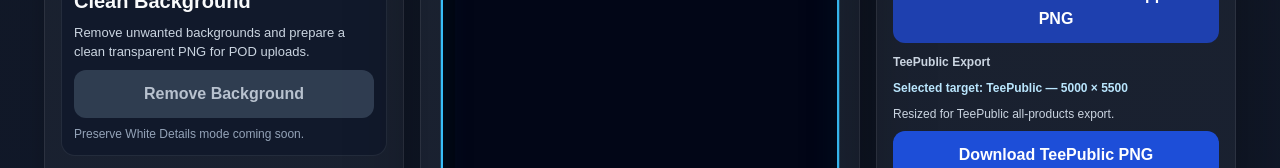
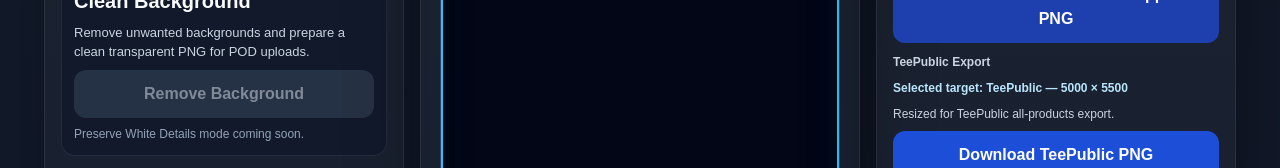
Before and after one commit to noobmacker-creator/pod-design-checker, a Next.js app: page / in a window 1280 px wide. Shown: the part 622-790 px from the top of the page. Built offline with nearby package versions, Linux system fonts and the light colour scheme.

Commit message:
disable clean background button without image

```diff
--- a/app/components/ScanResultsPanel.tsx
+++ b/app/components/ScanResultsPanel.tsx
@@ -453,11 +453,12 @@ export default function ScanResultsPanel({
           onClick={() => {
             setActionMessage('Next: connect background removal engine.');
           }}
+          disabled={!img}
           style={{
             background: '#334155',
             color: '#cbd5e1',
-            cursor: 'pointer',
-            opacity: 0.9,
+            cursor: img ? 'pointer' : 'not-allowed',
+            opacity: img ? 0.9 : 0.6,
           }}
         >
           Remove Background
```
